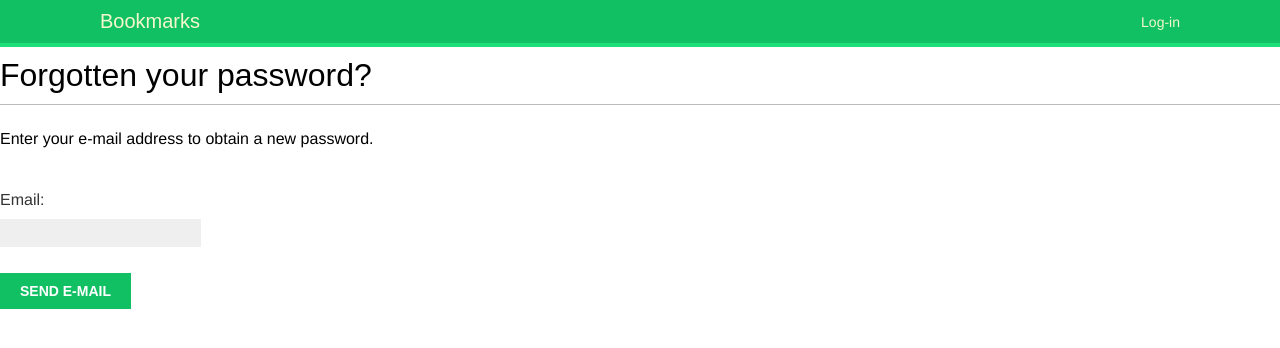
After one commit to acascell/social-media-app, a Django app: page /account/password-reset/ in a window 1280 px wide. The commit adds this page. Shown: the top 348 px of the page. Run offline with Django 4.2, Linux system fonts and the light colour scheme; some web fonts are replaced.

Commit message:
feat: updated django reset view/urls/templates

```diff
--- a/bookmarks/account/templates/registration/login.html
+++ b/bookmarks/account/templates/registration/login.html
@@ -17,5 +17,10 @@
         <input type="hidden" name="next" value="{{ next }}" />
         <p><input type="submit" value="Log-in"p>
     </form>
+    <p>
+        <a href="{% url "password_reset" %}">
+        Forgotten Password
+        </a>
+    </p>
 </div>
 {% endblock %}
--- /dev/null
+++ b/bookmarks/account/templates/registration/password_reset_email.html
@@ -0,0 +1,3 @@
+Someone asked for password reset for email {{ email }}. Follow the link below:
+{{ protocol }}://{{ domain}}{{% url "password_reset_confirm uidb64=uid token=token %}}
+Your username, in case you've forgotten: {{ user.get_username }}
--- /dev/null
+++ b/bookmarks/account/templates/registration/password_reset_form.html
@@ -0,0 +1,13 @@
+{% extends "base.html" %}
+
+{% block title %}Reset your password{% endblock %}
+
+{% block content %}
+<h1>Forgotten your password?</h1>
+<p>Enter your e-mail address to obtain a new password.</p>
+<form method="post">
+    {{ form.as_p}}
+    <p><input type="submit" value="Send e-mail"></p>
+    {% csrf_token %}
+</form>
+{% endblock %}
--- a/bookmarks/account/urls.py
+++ b/bookmarks/account/urls.py
@@ -12,5 +12,13 @@ urlpatterns = [
 
     # change password urls
     path('password-change/', auth_views.PasswordChangeView.as_view(), name='password-change'),
-    path('password-change/done/', auth_views.PasswordChangeDoneView.as_view(), name='password_change_done')
+    path('password-change/done/', auth_views.PasswordChangeDoneView.as_view(), name='password_change_done'),
+
+    # reset password urls
+    path('password-reset/', auth_views.PasswordResetView.as_view(), name='password_reset'),
+    path('password-reset/done', auth_views.PasswordResetDoneView.as_view(), name='password_reset_done'),
+    path('password-reset/<uibd64>/<token>/', auth_views.PasswordResetConfirmView.as_view(),
+         name='password_reset_confirm'),
+    path('password-reset/complete/', auth_views.PasswordResetCompleteView.as_view(), name='password_reset_completessss'),
+
 ]
```
Also changed, not shown: bookmarks/account/templates/registration/password_reset_complete.html (added, +8 -0 lines), bookmarks/account/templates/registration/password_reset_confirm.html (added, +17 -0 lines), bookmarks/account/templates/registration/password_reset_done.html (added, +9 -0 lines), bookmarks/db.sqlite3.
